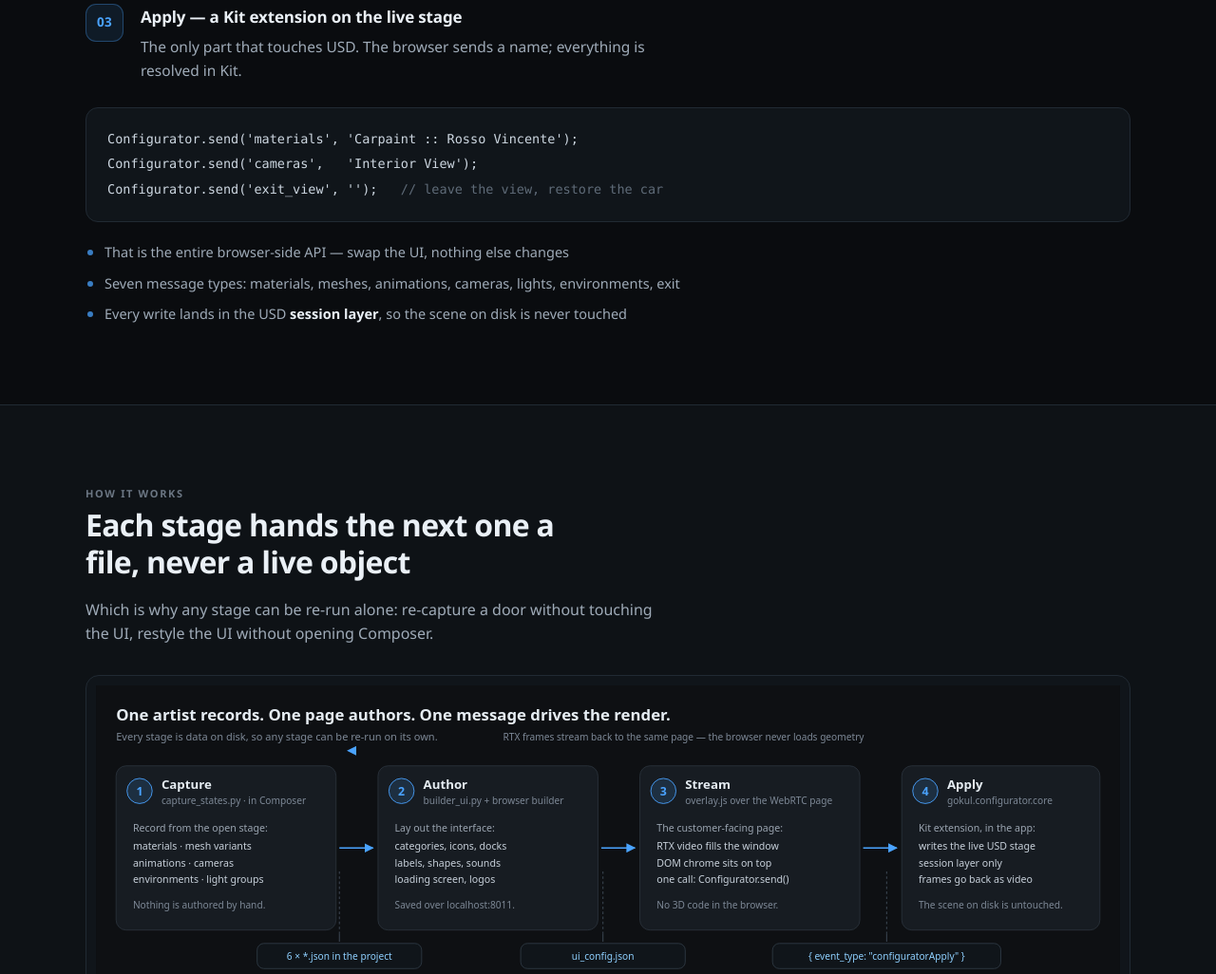
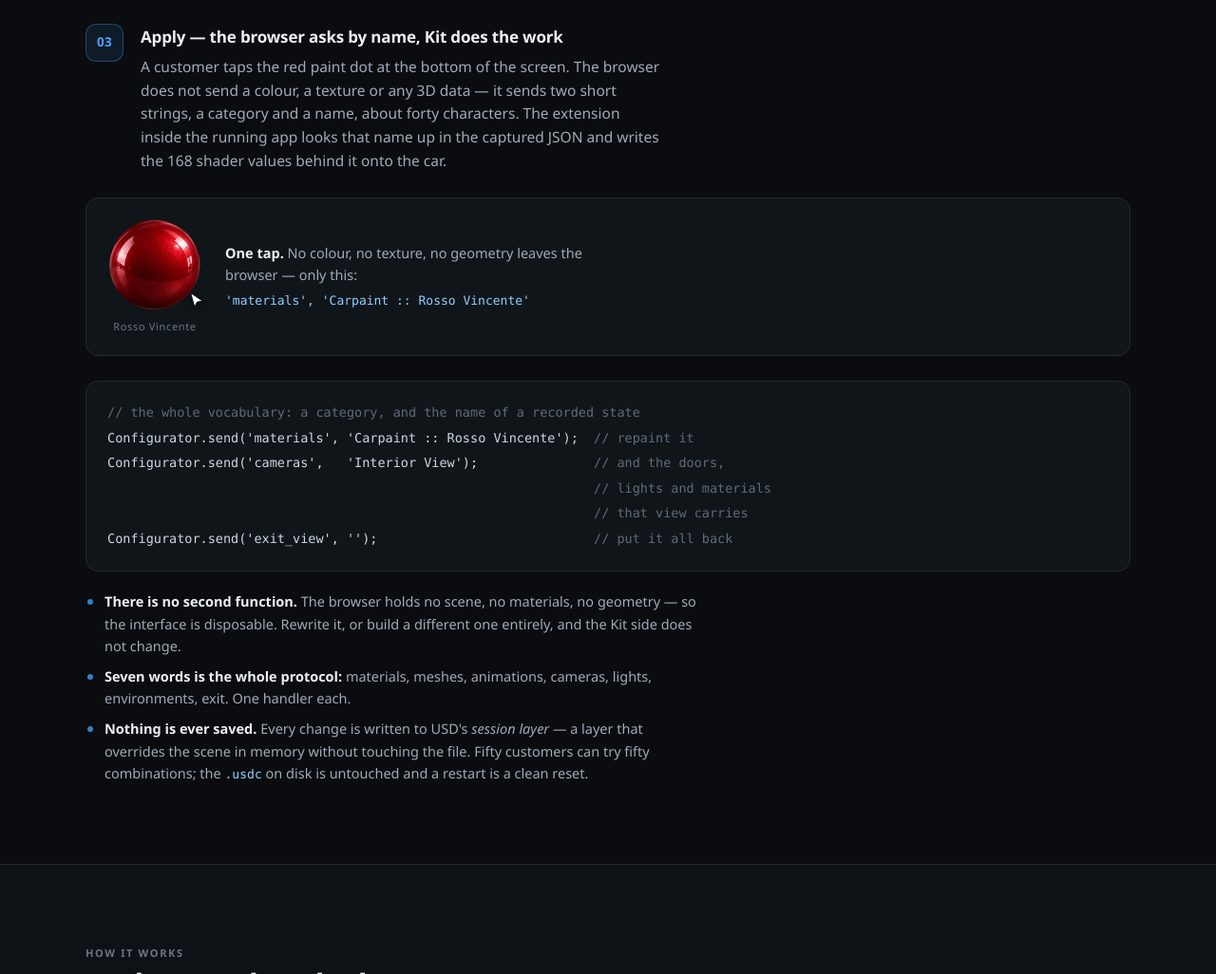
Before and after one commit to pixelclear23/3d_congifurator, a plain HTML site: page configurator.html in a window 1280 px wide. Shown: the part 4183-5209 px from the top of the page at 95% size. Drawn offline with Linux system fonts and the light colour scheme.

Commit message:
Plainer copy in the Apply block, with the real swatch shown being tapped
Rewrites the Kit-extension block to lead with what happens rather than what it is called, annotates the code sample, and illustrates it with the Rosso Vincente swatch from the running configurator. Also replaces insider terms in the prose: swatch, prim and a bare sidecar.

```diff
--- a/configurator.html
+++ b/configurator.html
@@ -224,7 +224,7 @@
                  alt="The Configurator Builder page: a toolbar with Edit, Preview and Code tabs plus Save to Project, Icons to files and Export JSON; a live canvas on the left; and an inspector on the right with category cards for Camera, Environment and an expanded Car Paint."/>
           </picture>
         </a>
-        <figcaption>Swatch colours come from the recorded shader values, so a new paint arrives with the right chip already on it.</figcaption>
+        <figcaption>Each paint dot is coloured from the shader values that were recorded, so a newly captured paint turns up in the bar with the right colour on it already — nobody types a hex code.</figcaption>
       </figure>
       <ul class="beats">
         <li>Two layouts: a tabbed bottom bar, or chips placed anywhere by percentage</li>
@@ -238,17 +238,65 @@
       <div class="tool-head">
         <span class="badge">03</span>
         <div>
-          <h3>Apply — a Kit extension on the live stage</h3>
-          <p>The only part that touches USD. The browser sends a name; everything is resolved in Kit.</p>
+          <h3>Apply — the browser asks by name, Kit does the work</h3>
+          <p>
+            A customer taps the red paint dot at the bottom of the screen. The
+            browser does not send a colour, a texture or any 3D data — it sends
+            two short strings, a category and a name, about forty characters.
+            The extension inside the running app looks that name up in the
+            captured JSON and writes the 168 shader values behind it onto the car.
+          </p>
         </div>
       </div>
-      <pre><code>Configurator.send('materials', 'Carpaint :: Rosso Vincente');
-Configurator.send('cameras',   'Interior View');
-Configurator.send('exit_view', '');   <span class="c">// leave the view, restore the car</span></code></pre>
+      <!-- The actual swatch from the running configurator, with a press and a
+           ripple, so the sentence above has a picture of the thing it means. -->
+      <div class="tapdemo">
+        <figure class="tap">
+          <span class="dot">
+            <picture>
+              <source srcset="assets/swatch-red.webp" type="image/webp"/>
+              <img src="assets/swatch-red.png" width="192" height="192"
+                   loading="lazy" decoding="async"
+                   alt="The Rosso Vincente paint swatch from the configurator: a glossy red sphere."/>
+            </picture>
+            <span class="ring" aria-hidden="true"></span>
+            <svg class="cursor" viewBox="0 0 24 24" width="22" height="22" aria-hidden="true">
+              <path d="M5 2.5 19 12l-6.4 1.3L9.6 19z"/>
+            </svg>
+          </span>
+          <figcaption>Rosso Vincente</figcaption>
+        </figure>
+
+        <p class="tapsays">
+          <b>One tap.</b> No colour, no texture, no geometry leaves the browser —
+          only this:
+          <code>'materials', 'Carpaint :: Rosso Vincente'</code>
+        </p>
+      </div>
+
+      <pre><code><span class="c">// the whole vocabulary: a category, and the name of a recorded state</span>
+Configurator.send('materials', 'Carpaint :: Rosso Vincente');  <span class="c">// repaint it</span>
+Configurator.send('cameras',   'Interior View');               <span class="c">// and the doors,
+                                                               // lights and materials
+                                                               // that view carries</span>
+Configurator.send('exit_view', '');                            <span class="c">// put it all back</span></code></pre>
       <ul class="beats">
-        <li>That is the entire browser-side API — swap the UI, nothing else changes</li>
-        <li>Seven message types: materials, meshes, animations, cameras, lights, environments, exit</li>
-        <li>Every write lands in the USD <b>session layer</b>, so the scene on disk is never touched</li>
+        <li>
+          <b>There is no second function.</b> The browser holds no scene, no
+          materials, no geometry — so the interface is disposable. Rewrite it,
+          or build a different one entirely, and the Kit side does not change.
+        </li>
+        <li>
+          <b>Seven words is the whole protocol:</b> materials, meshes,
+          animations, cameras, lights, environments, exit. One handler each.
+        </li>
+        <li>
+          <b>Nothing is ever saved.</b> Every change is written to USD's
+          <em>session layer</em> — a layer that overrides the scene in memory
+          without touching the file. Fifty customers can try fifty combinations;
+          the <code>.usdc</code> on disk is untouched and a restart is a clean
+          reset.
+        </li>
       </ul>
     </article>
   </section>
--- a/styles.css
+++ b/styles.css
@@ -585,3 +585,60 @@ figure.banner img{width:100%}
 /* a grid of short write-ups rather than features: tighter, quieter */
 .notes .card h3{font-size:15.5px;color:var(--text)}
 .notes .card p{font-size:14px}
+
+/* ---- the swatch being tapped ----------------------------------------
+   One 2.8s loop drives all three parts, so the press, the ripple and the
+   cursor stay in step: cursor arrives, sphere presses in, ring leaves. */
+.tapdemo{
+  display:flex;align-items:center;gap:26px;flex-wrap:wrap;
+  margin:26px 0 0;padding:22px 24px;
+  background:var(--panel-2);border:1px solid var(--line);border-radius:13px;
+}
+.tap{margin:0;width:96px;flex:0 0 auto;text-align:center}
+.tap .dot{position:relative;display:block;width:96px;height:96px}
+.tap img{
+  width:96px;height:96px;display:block;
+  animation:swatch-press 2.8s ease-in-out infinite;
+}
+/* the ring starts exactly on the sphere's edge and travels outward */
+.tap .ring{
+  position:absolute;inset:0;border-radius:50%;
+  border:2px solid var(--accent);opacity:0;
+  animation:swatch-ripple 2.8s ease-out infinite;
+}
+.tap .cursor{
+  position:absolute;right:-2px;bottom:4px;
+  fill:#fff;stroke:#0a0c0f;stroke-width:1.1;
+  filter:drop-shadow(0 2px 4px rgba(0,0,0,.7));
+  animation:swatch-cursor 2.8s ease-in-out infinite;
+}
+.tap figcaption{
+  border:0;background:none;padding:8px 0 0;
+  font-size:11px;letter-spacing:.06em;color:var(--text-mute);
+}
+.tapsays{margin:0;flex:1 1 300px;font-size:14.5px;color:var(--text-dim);max-width:52ch}
+.tapsays b{color:var(--text)}
+.tapsays code{display:inline-block;margin-top:6px;font-size:13px}
+
+@keyframes swatch-press{
+  0%,6%,26%,100%{transform:scale(1)}
+  14%{transform:scale(.9)}
+}
+@keyframes swatch-ripple{
+  0%,10%{opacity:0;transform:scale(1)}
+  16%{opacity:.85;transform:scale(1)}
+  46%,100%{opacity:0;transform:scale(1.55)}
+}
+@keyframes swatch-cursor{
+  0%,100%{transform:translate(5px,5px)}
+  10%,22%{transform:translate(0,0)}
+  40%{transform:translate(5px,5px)}
+}
+
+/* Still says "tappable" without moving: the ring sits on the edge and the
+   cursor rests against it. */
+@media (prefers-reduced-motion:reduce){
+  .tap img,.tap .ring,.tap .cursor{animation:none}
+  .tap .ring{opacity:.5}
+  .tap .cursor{transform:translate(0,0)}
+}
```
Also changed, not shown: maya-to-omniverse.html (+7 -5 lines), assets/swatch-red.png (added), assets/swatch-red.webp (added).
